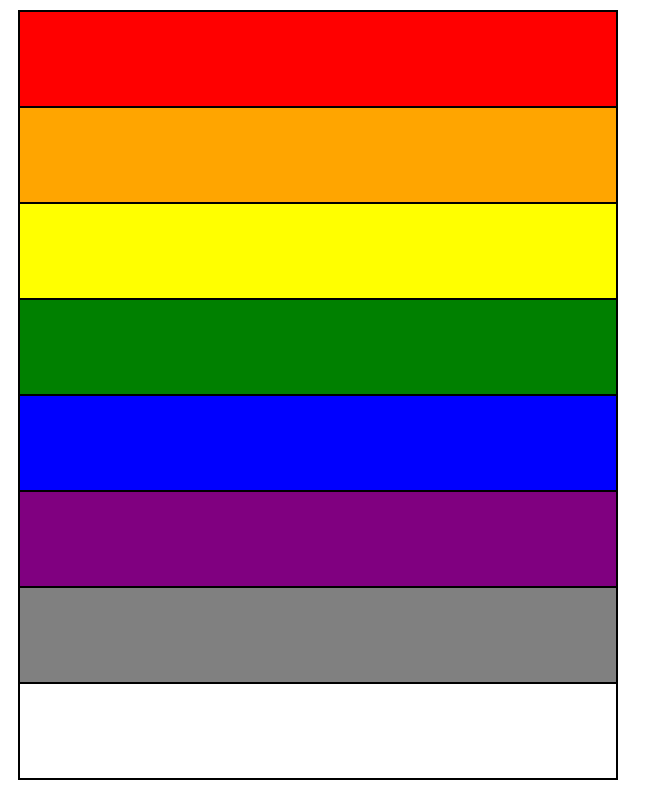
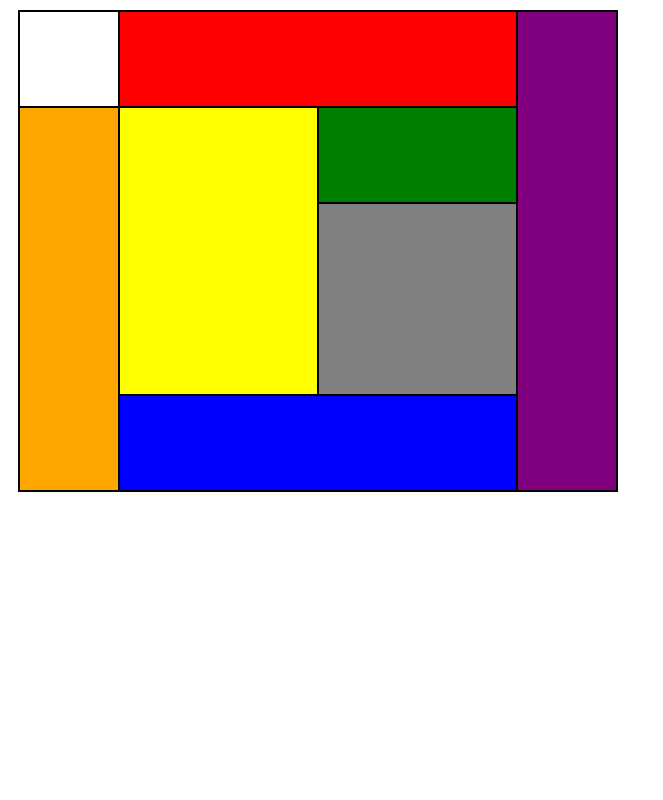
Before and after one commit to morrish-sportsbet/responsive-layout-the-rainbow-box, a plain HTML site: page index.html in a window 1280 px wide. Shown: the whole page, without its empty margins (0-663 px from the left). Drawn offline with Linux system fonts and the light colour scheme.

Commit message:
The rainbow is created by grid display properties. The practice is finished!

```diff
--- a/index.html
+++ b/index.html
@@ -5,6 +5,46 @@
     <title>Rainbow Grid Layout Challenge</title>
     <link rel="stylesheet" href="styles.css" type="text/css">
     <meta name="viewport" content="width=device-width, initial-scale=1">
+    <style>
+      .container {
+        display: grid;
+        grid-template-columns: repeat(6 , 1fr);
+        grid-template-rows: repeat(5, 1fr);
+      }
+      .red {
+        grid-column-start: 2;
+        grid-column-end:6;
+      }
+      .orange {
+        grid-column-start: 1;
+        grid-row-start: 2;
+        grid-row-end: 6;
+      }
+      /* More concise codes fro grid display properties */
+      .yellow {
+        grid-column: 2 / 4;
+        grid-row: 2 / 5;
+      }
+      /* A new way to write 4/6=4/span2 */
+      .green {
+        grid-column: 4 / span 2;
+      }
+      .blue {
+        grid-column: 2 / span 4;
+      }
+      .purple {
+        grid-column-start: 6;
+        grid-row: 1 / 6;
+      }
+      /* Another new way to target a grid area */
+      .gray {
+        grid-area: 3 / 4 / 5 / 6;
+      }
+      .white {
+        grid-column-start: 1;
+        grid-row-start: 1;
+      }
+    </style>
   </head>
   <body>
     <div class="container">
```
